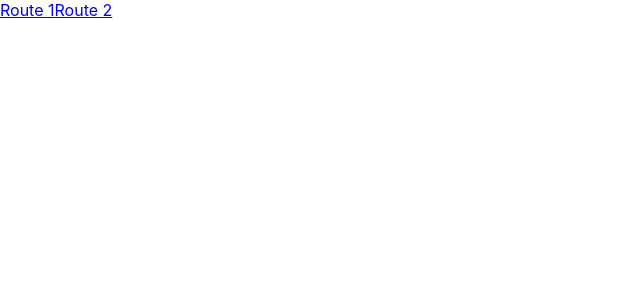
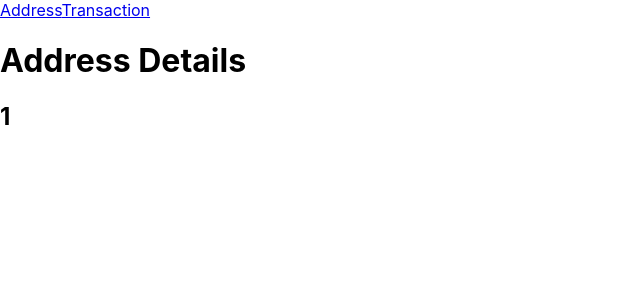
Before and after one commit to willpiam/northern-labs-take-home, a React (Create React App) app: page /address/1 in a window 1280 px wide. Before the commit this address had no page. Shown: the top 300 px of the page, without its empty margins (0-640 px from the left). Built offline with nearby package versions, Linux system fonts and the light colour scheme.

Commit message:
more router stuff (dynamic)

```diff
--- a/package.json
+++ b/package.json
@@ -10,6 +10,7 @@
     "@types/node": "^16.18.61",
     "@types/react": "^18.2.37",
     "@types/react-dom": "^18.2.15",
+    "ethers": "^6.8.1",
     "react": "^18.2.0",
     "react-dom": "^18.2.0",
     "react-router-dom": "^6.18.0",
--- a/src/AddressDetails.tsx
+++ b/src/AddressDetails.tsx
@@ -1,9 +1,13 @@
 import React from 'react';
+import { useParams } from 'react-router-dom';
 
-
-export default function AddressDetails () {
+export default function AddressDetails() {
+    const { address_input } = useParams();
 
     return <>
         <h1>Address Details</h1>
+        <h2>
+            {address_input}
+        </h2>
     </>
 }
--- a/src/App.tsx
+++ b/src/App.tsx
@@ -16,13 +16,13 @@ function App() {
     <Router>
       <div>
         {/* Links to navigate */}
-        <Link to="/route1">Route 1</Link>
-        <Link to="/route2">Route 2</Link>
+        <Link to="/address">Address</Link>
+        <Link to="/tx">Transaction</Link>
 
         {/* Route configuration */}
         <Routes>
-          <Route path="/route1" element={<AddressDetails />} />
-          <Route path="/route2" element={<TransactionDetails />} />
+          <Route path="/address/:address_input" element={<AddressDetails />} />
+          <Route path="/tx/:tx_input" element={<TransactionDetails />} />
         </Routes>
       </div>
     </Router>
--- a/src/TransactionDetails.tsx
+++ b/src/TransactionDetails.tsx
@@ -1,9 +1,13 @@
 import React from 'react';
+import { useParams } from 'react-router-dom';
 
 
 export default function TransactionDetails () {
+    const { tx_input } = useParams();
 
     return <>
         <h1>Transaction Details</h1>
+        <h2>{tx_input}</h2>
+
     </>
 }
```
Also changed, not shown: 1 other file (tests, documents, lock files or other folders).
